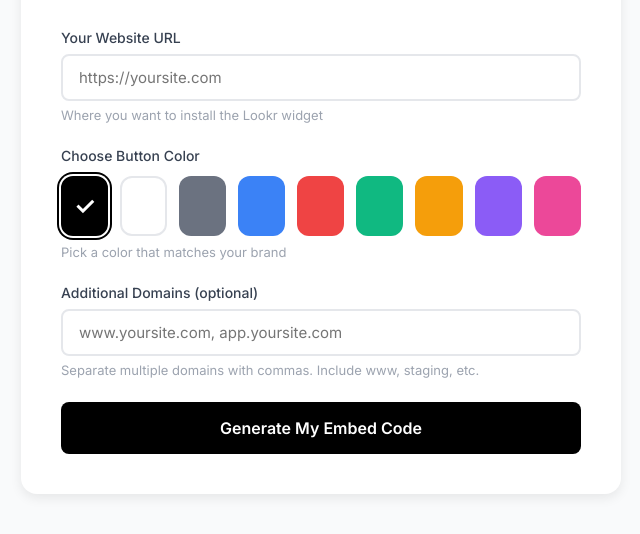
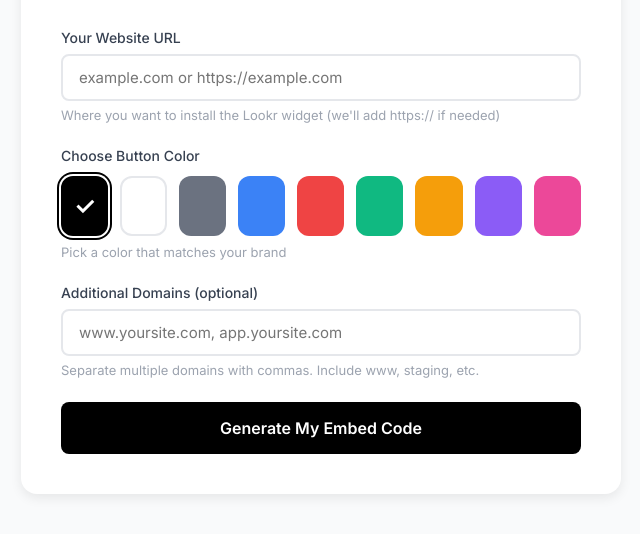
Before and after one commit to tadivirtual/lookr-backend, a website: page onboarding.html in a window 1280 px wide. Shown: the part 154-688 px from the top of the page, without its empty margins (319-959 px from the left). Drawn offline with Linux system fonts and the light colour scheme.

Commit message:
Update onboarding.html

```diff
--- a/onboarding.html
+++ b/onboarding.html
@@ -134,8 +134,8 @@
     <form id="onboarding-form">
       <div class="form-group">
         <label for="website">Your Website URL</label>
-        <input type="url" id="website" name="website" placeholder="https://yoursite.com" required>
-        <small>Where you want to install the Lookr widget</small>
+        <input type="text" id="website" name="website" placeholder="example.com or https://example.com" required>
+        <small>Where you want to install the Lookr widget (we'll add https:// if needed)</small>
       </div>
 
       <div class="form-group">
```
